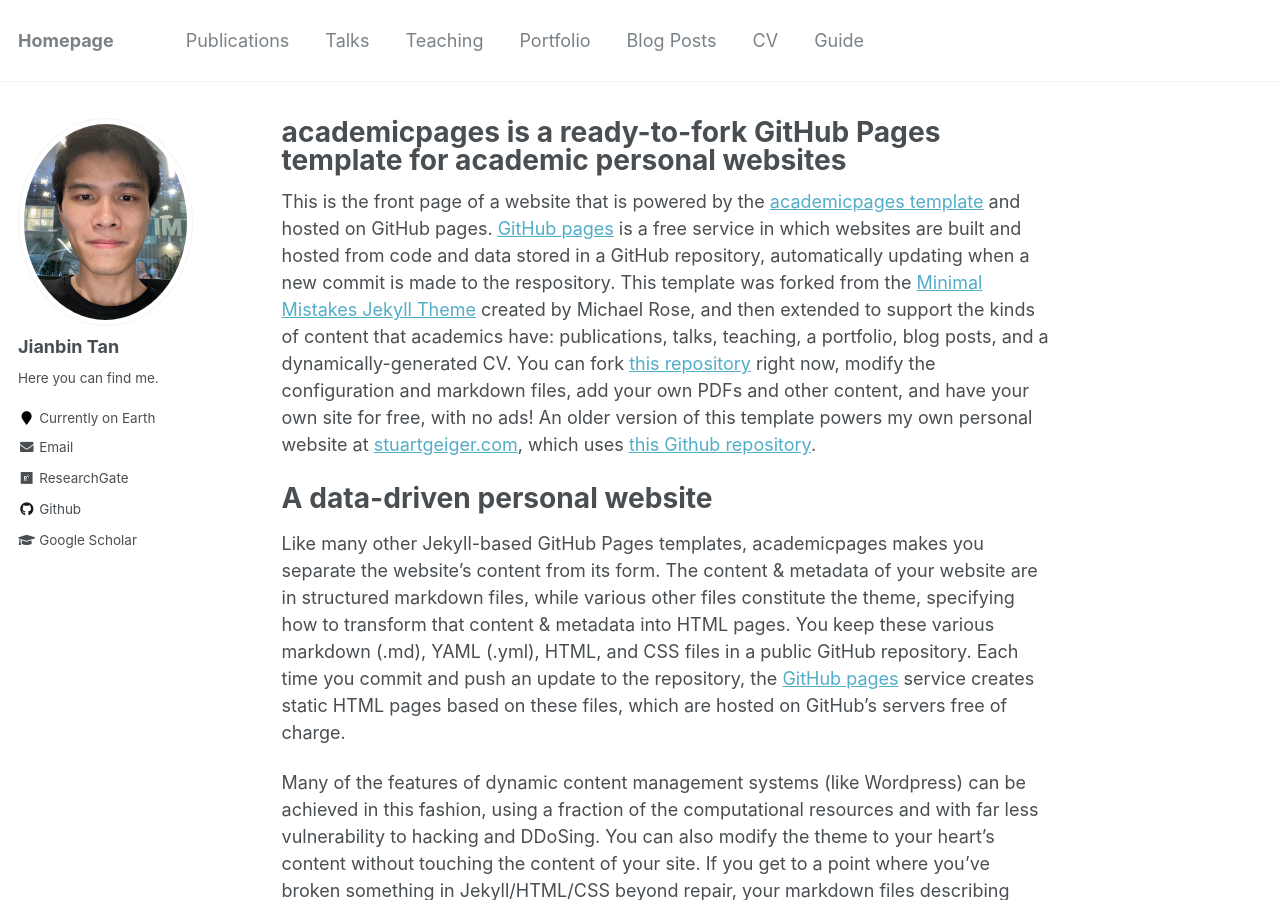
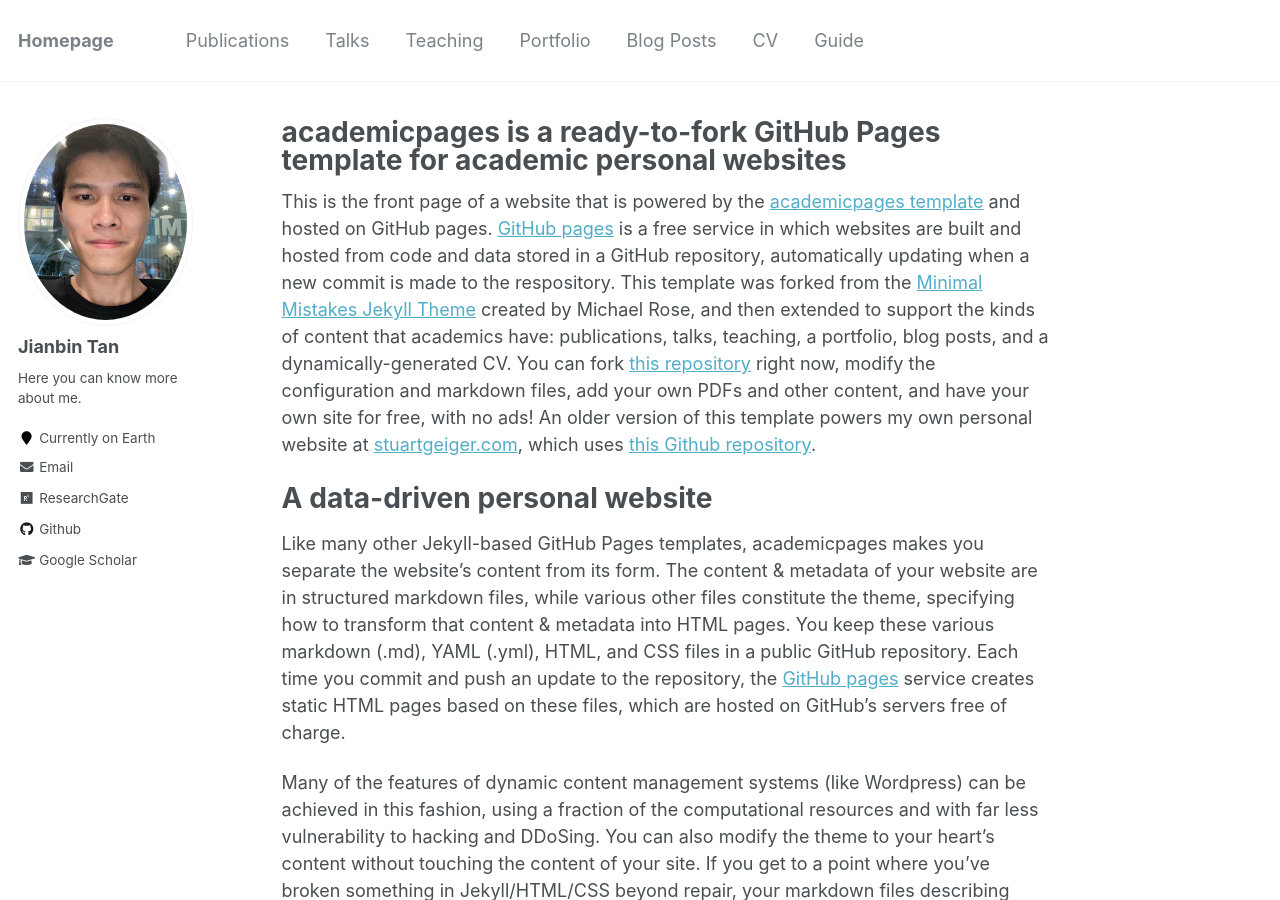
Before and after one commit to Tan-jianbin/Tan-jianbin.github.io, a Jekyll site: the page built from _pages/about.md, in a window 1280 px wide and 900 px high. Built offline with Jekyll 4.4.1, drawn with Linux system fonts in a browser that asks for light colours.

Commit message:
Update _config.yml

```diff
--- a/_config.yml
+++ b/_config.yml
@@ -82,7 +82,7 @@
 author:
   name             : "Jianbin Tan"
   avatar           : "profile.jpeg"
-  bio              : "Here you can find me."
+  bio              : "Here you can know more about me."
   location         : "Currently on Earth"
   employer         :
   pubmed           :
```
